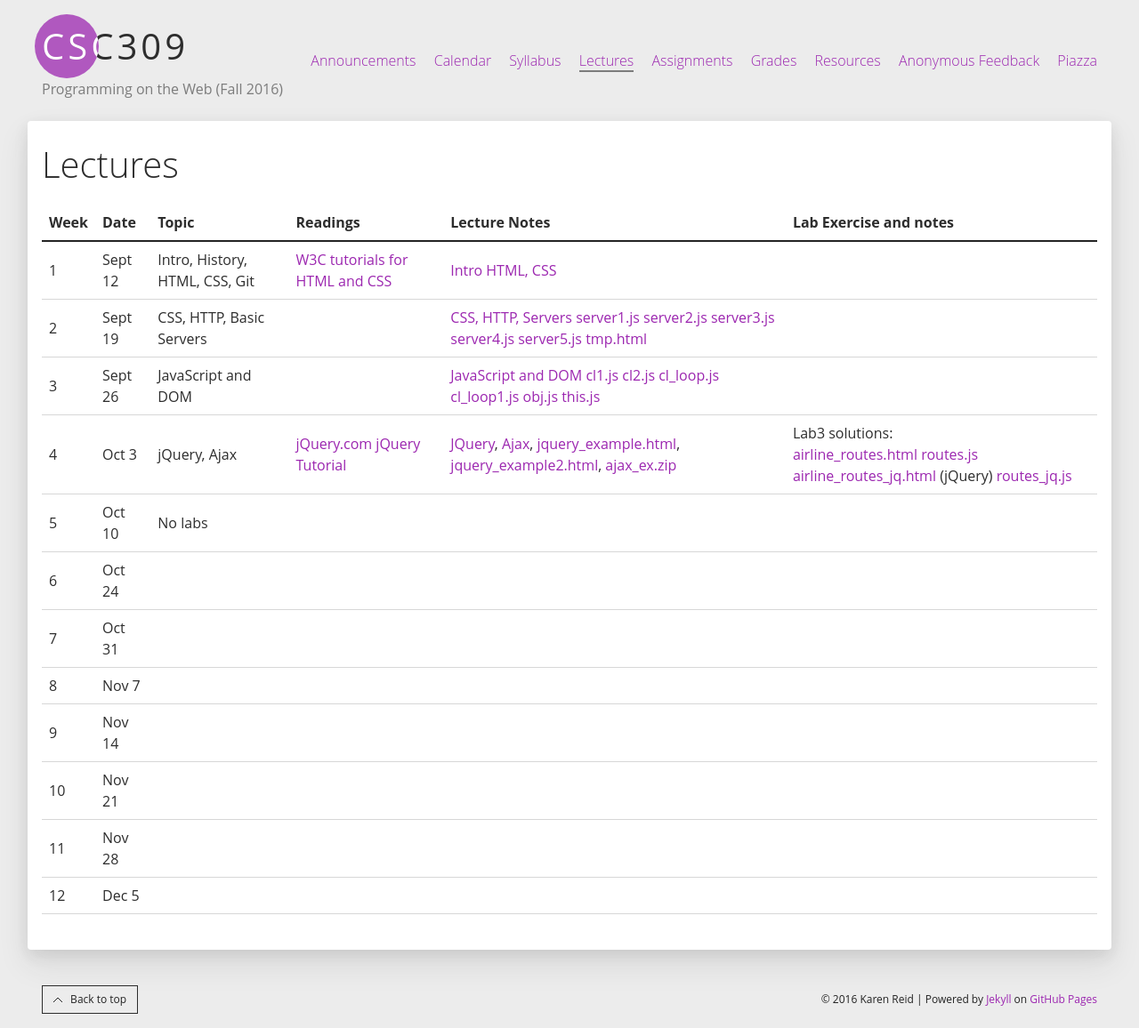
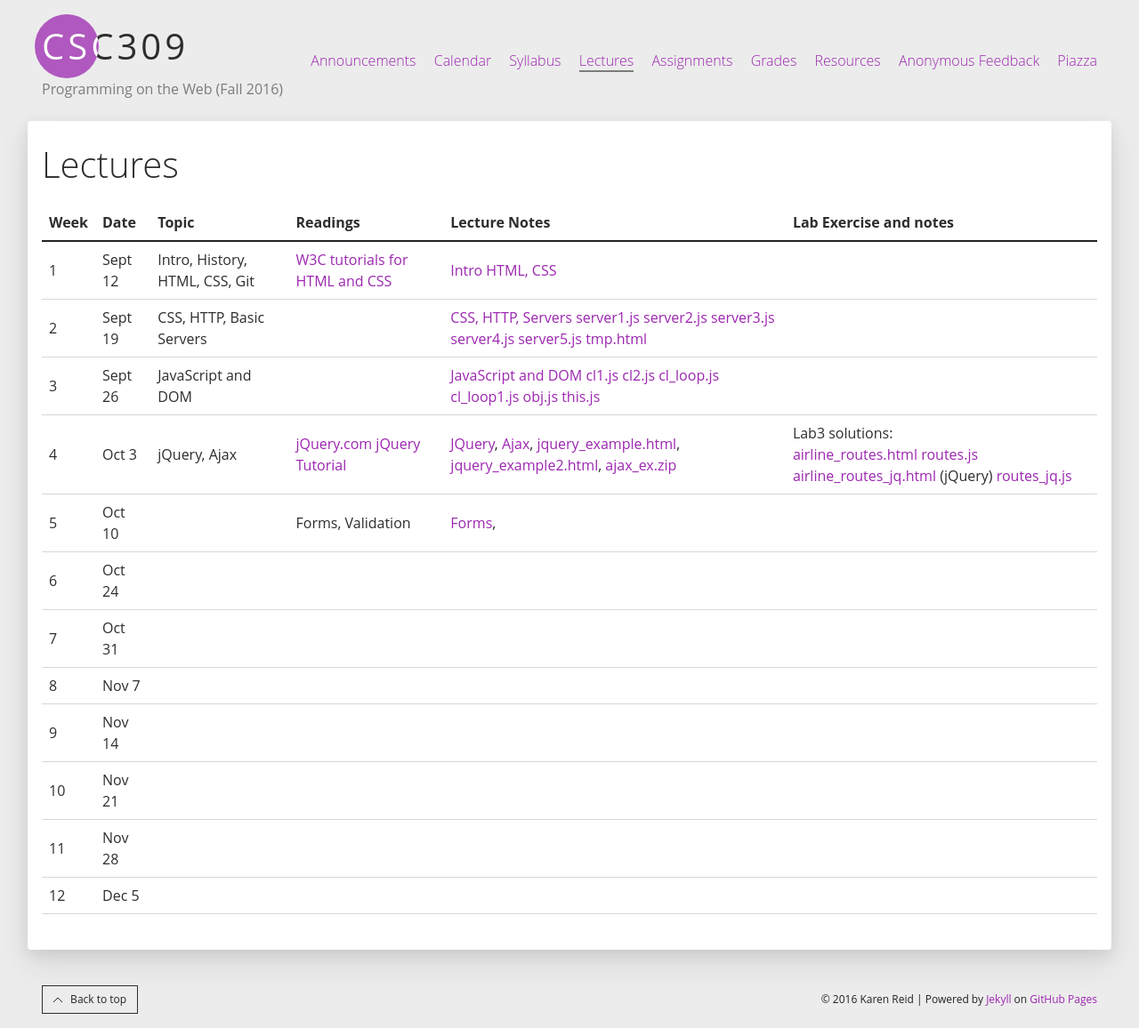
Before and after one commit to nigef/CSC309-Fall-2016.github.io, a Jekyll site: the page built from lectures.md, in a window 1280 px wide. Shown: the whole page at 89% size. Built offline with Jekyll 4.4.1, drawn with Linux system fonts in a browser that asks for light colours.

Commit message:
Adding some notes

```diff
--- a/lectures.md
+++ b/lectures.md
@@ -94,9 +94,12 @@ permalink: /lectures/
     <tr>
       <td>5</td>
       <td>Oct 10</td>
-      <td>No labs</td>
       <td></td>
-      <td></td>
+      <td>Forms, Validation</td>
+      <td>
+    	  <a href="/lectures/w5/Forms.pdf">Forms</a>,
+
+      </td>
       <td></td>
     </tr>
 
```
Also changed, not shown: 1 other file.
